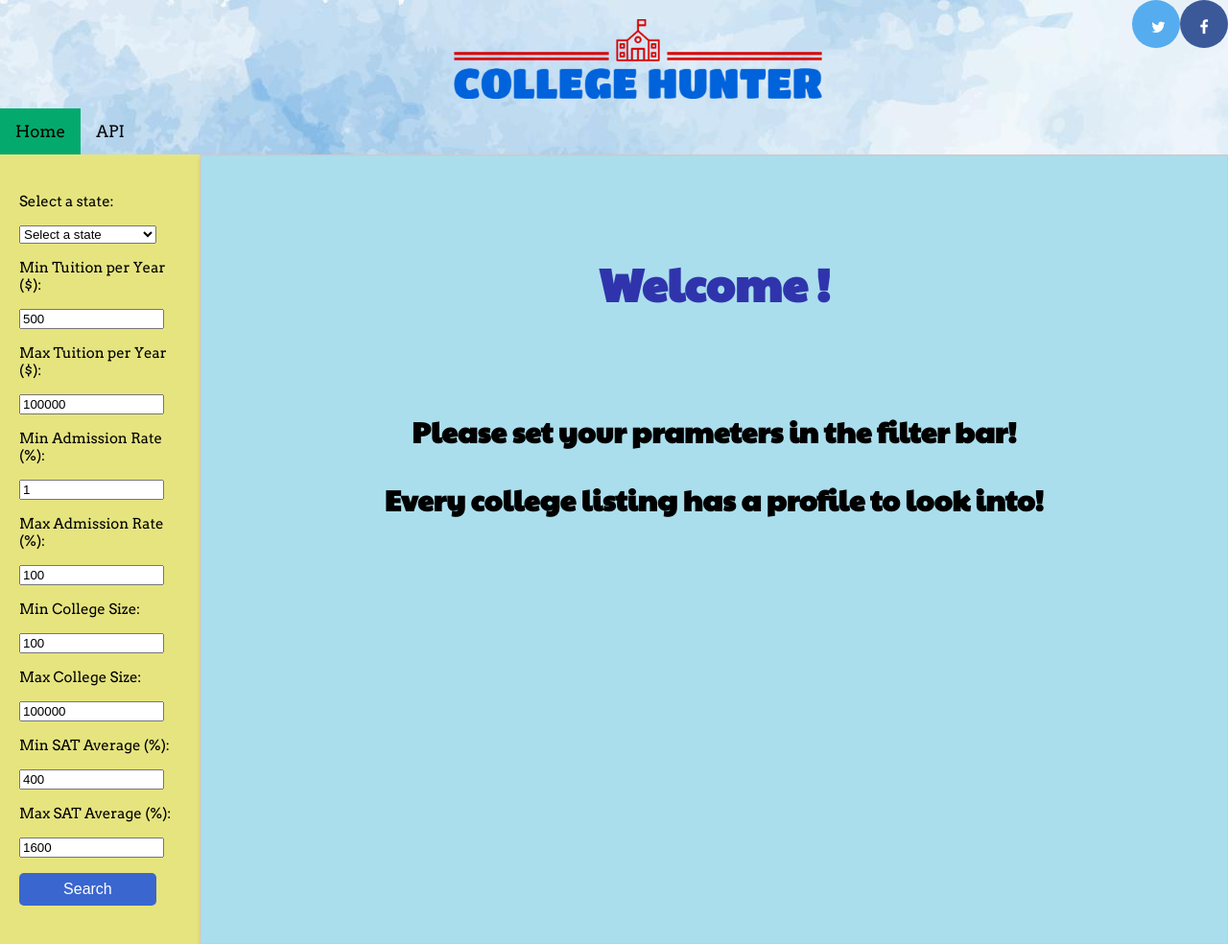
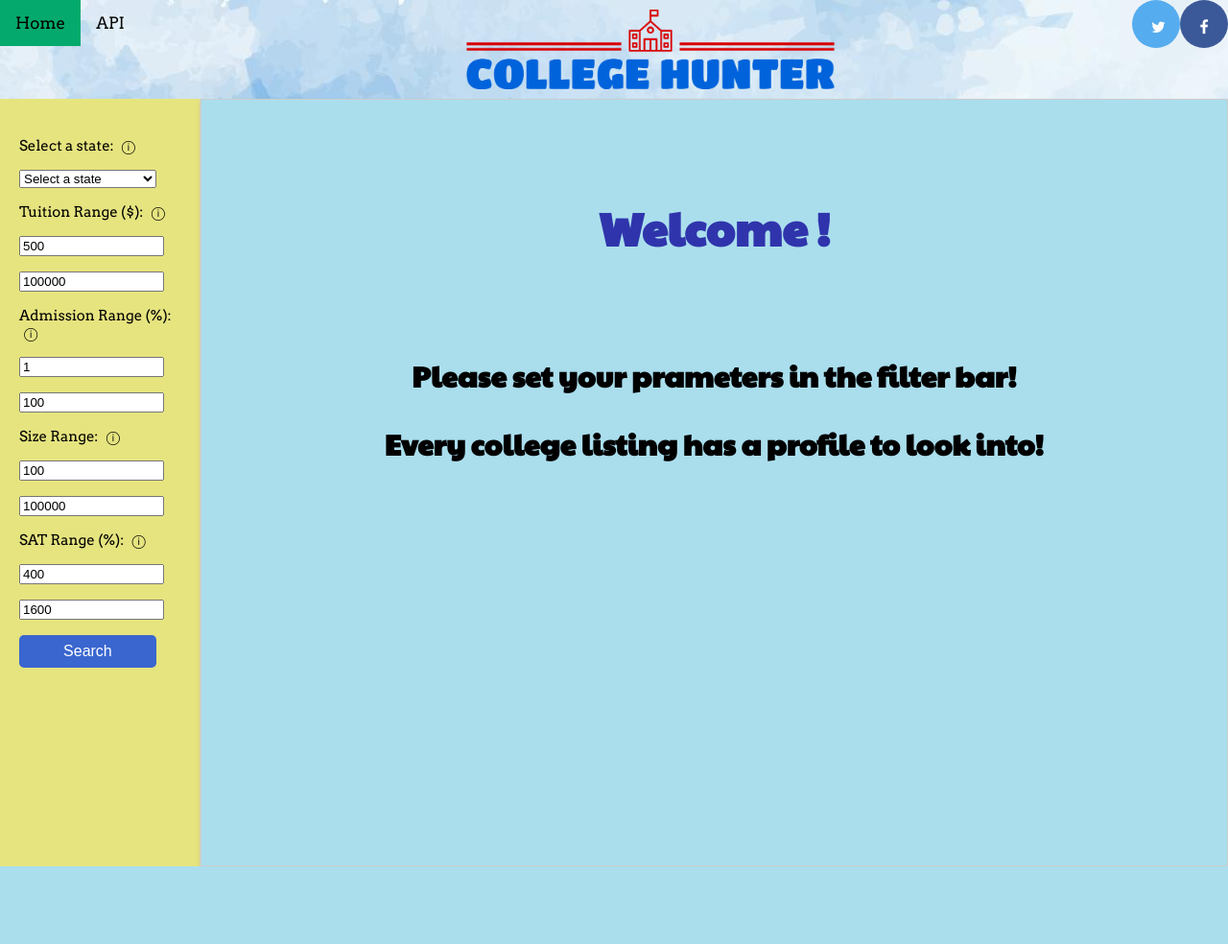
Before and after one commit to UMB-Capstone-team/College-Hunter, a Flask app: page / in a window 1280 px wide. Shown: the whole page at 96% size. After the commit the page ends 903 px from the top, so only its background shows below. Run offline with Flask 3, Linux system fonts and the light colour scheme.

Commit message:
final touches
-put backscript in API page
-grouped min/maxes
-removed session, jsonify, url_for (unused)
-added info hover icon
-adjusted logo placement

```diff
--- a/Template/app.py
+++ b/Template/app.py
@@ -1,4 +1,4 @@
-from flask import Flask, render_template, request, session, jsonify, url_for
+from flask import Flask, render_template, request
 from jinja2 import Template
 import requests
 import os
--- a/Template/static/styles.css
+++ b/Template/static/styles.css
@@ -8,6 +8,7 @@ body {
     height: 100vh;
     background-image: url("college.jpg");
 }
+
 .topnav {
     background-color: transparent;
     overflow: hidden;
@@ -31,6 +32,7 @@ body {
     color: rgb(0, 0, 0);
   }
 .container {
+    height: 100%;
     display: grid;
     grid-template-columns: 1fr 6fr;
     gap: 30px;
@@ -62,32 +64,54 @@ body {
     text-align: center;
 }
 
+.tooltip {
+    position: relative;
+    display: inline-block;
+    cursor: pointer;
+}
+
+.tooltip .tooltiptext {
+    visibility: hidden;
+    width: 200px;
+    background-color: #555;
+    color: #fff;
+    text-align: center;
+    border-radius: 6px;
+    padding: 5px;
+    position: absolute;
+    z-index: 1;
+    bottom: 125%; /* Position the tooltip above the icon */
+    left: 50%;
+    margin-left: -100px; /* Use half of the tooltip width to center it */
+    opacity: 0;
+    transition: opacity 0.3s;
+}
+
+.tooltip:hover .tooltiptext {
+    visibility: visible;
+    opacity: 1;
+}
+
+.info-icon {
+    font-size: 14px;
+    padding-left: 5px;
+}
+
+
 .center {
     display: block;
     margin-left: auto;
     margin-right: auto;
     width: 30%;
-    padding-top: 20px;
-    padding-right: 30px;
+    padding-top: 10px;
+    padding-right: 100px;
     padding-bottom: 10px;
-    padding-left: 80px;
+    padding-left: 30px;
   }
 form {
     display: flex;
     flex-direction: column;
     gap: 1rem;
-}
-.input-pair {
-    display: flex;
-    justify-content: space-between;
-    align-items: center;
-    margin-bottom: 0.5rem;
-    flex-wrap: wrap;
-}
-
-.input-pair label,
-.input-pair input {
-    width: 48%;
 }
 
 input, select{
@@ -155,13 +179,11 @@ table {
     width: auto;
     height: auto;
     border: 1px solid #ccc;
-    /* overflow: auto; */
     position: relative;
     background-color: #aadeed;
     box-shadow: 0 4px 6px rgba(0, 0, 0, 0.1);
-    /* margin-left: -80px; */
-    /* margin-right: +50px; */
 }
+
 input[type="submit"] {
     background-color: #3a66cf;
     color: #fff;
--- a/Template/templates/index.html
+++ b/Template/templates/index.html
@@ -13,21 +13,25 @@
 </head>
 <body>
 <!--page header-->
+<!--nav bar-->
+<div class="topnav">
+    <a class="active" href="/">Home</a>
+    <a href="/api_credits">API</a>
     <img src="/static/college hunter.png" alt="College Hunter"class="center" >
+</div>
      <!--socialmedia icon-->
     <a href="#" class="fa fa-facebook" id="facebook-share"></a>
-    <a href="#" class="fa fa-twitter" id="twitter-share"></a><!--nav bar-->
-<!--nav bar-->
-    <div class="topnav">
-    <a class="active" href="/">Home</a>
-    <!-- <a href="#result">Results</a> -->
-    <a href="/api_credits">API</a>
-    </div>
+    <a href="#" class="fa fa-twitter" id="twitter-share"></a>
 <!--filters-->
     <div class="container">
         <div class ="form-container">
             <form action="/search" method="POST" target="results-frame">
-            <label for="Select_state">Select a state:</label>
+            <label for="Select_state">Select a state:
+            <div class="tooltip">
+                <span class="info-icon">&#9432;</span>
+                <span class="tooltiptext">Choose the state in which you want to find colleges.</span>
+            </div>
+            </label>
             <select id="states" name="states" control-id="ControlID-4" data-gtm-form-interact-field-id="1">
                 <option value="" selected="">Select a state</option>
                 <option value="AL">Alabama</option>
@@ -82,21 +86,37 @@
                 <option value="WI">Wisconsin</option>
                 <option value="WY">Wyoming</option>
             </select>
-            <label for="min_tuition">Min Tuition per Year ($):</label>
+            <label for="min_tuition">Tuition Range ($):
+            <div class="tooltip">
+                <span class="info-icon">&#9432;</span>
+                <span class="tooltiptext">Enter your minimum and maximum yearly out of state tuition range.</span>
+            </div>
+            </label>
             <input type="number" id="min_tuition" name="min_tuition" min="0" step="1" value="500">
-            <label for="max_tuition">Max Tuition per Year ($):</label>
             <input type="number" id="max_tuition" name="max_tuition" min="0" step="1" value="100000">
-            <label for="min_admission_rate">Min Admission Rate (%):</label>
+            <label for="min_admission_rate">Admission Range (%):
+            <div class="tooltip">
+                <span class="info-icon">&#9432;</span>
+                <span class="tooltiptext">Enter your minimum and maximum admission rate range.</span>
+            </div>
+            </label>
             <input type="number" id="min_admission_rate" name="min_admission_rate" min="0" max="100" step="1" value="1">
-            <label for="max_admission_rate">Max Admission Rate (%):</label>
             <input type="number" id="max_admission_rate" name="max_admission_rate" min="0" max="100" step="1" value="100">
-            <label for="min_college_size">Min College Size:</label>
+            <label for="min_college_size">Size Range:
+            <div class="tooltip">
+                <span class="info-icon">&#9432;</span>
+                <span class="tooltiptext">Enter your minimum and maximum undergraduate student body range.</span>
+            </div>
+            </label>
             <input type="number" id="min_college_size" name="min_college_size" min="0" step="1" value="100">
-            <label for="max_college_size">Max College Size:</label>
             <input type="number" id="max_college_size" name="max_college_size" min="0" step="1" value="100000">
-            <label for="min_sat">Min SAT Average (%):</label>
+            <label for="min_sat">SAT Range (%):
+            <div class="tooltip">
+                <span class="info-icon">&#9432;</span>
+                <span class="tooltiptext">Enter your minimum and maximum SAT average for accepted students.</span>
+            </div>
+            </label>
             <input type="number" id="min_sat" name="min_sat" min="400" max="1600" step="1" value="400">
-            <label for="max_sat">Max SAT Average (%):</label>
             <input type="number" id="max_sat" name="max_sat" min="400" max="1600" step="1" value="1600">
             <input type="submit" value="Search">
         </div>
```
Also changed, not shown: Template/templates/api_credits.html (+8 -1 lines).
